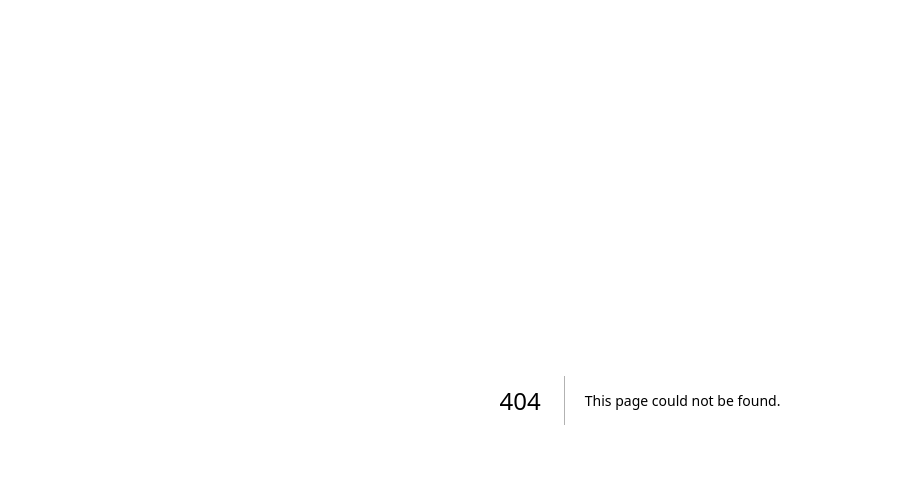
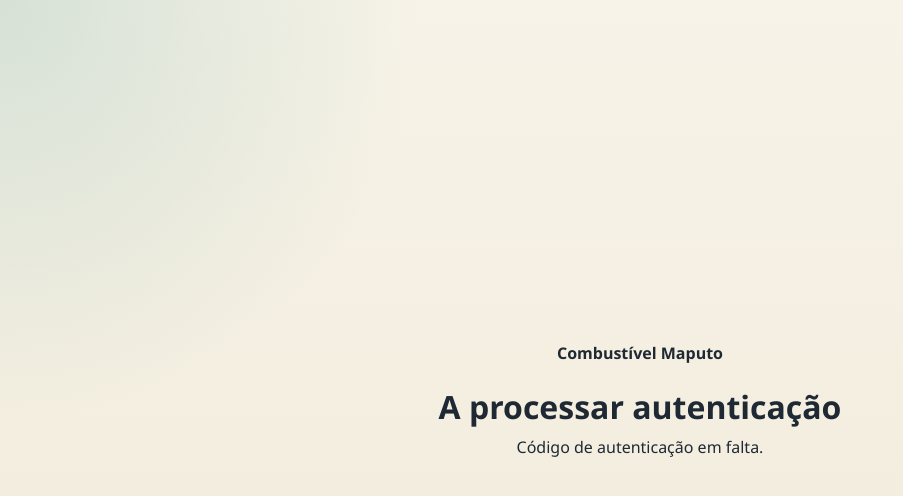
Before and after one commit to rogeriolam/combustivel-maputo, a Next.js app: page /auth/callback in a window 1280 px wide. Before the commit this address had no page. Shown: the top 496 px of the page, without its empty margins (0-903 px from the left). Built offline with nearby package versions, Linux system fonts and the light colour scheme; no server answers.

Commit message:
Fix OAuth callback and logout redirect

```diff
--- /dev/null
+++ b/app/auth/callback/page.tsx
@@ -0,0 +1,59 @@
+"use client";
+
+import { useEffect, useMemo, useState } from "react";
+import { useRouter, useSearchParams } from "next/navigation";
+import { createSupabaseBrowserClient } from "@/lib/supabase/client";
+
+export default function AuthCallbackPage() {
+  const router = useRouter();
+  const searchParams = useSearchParams();
+  const supabase = useMemo(() => createSupabaseBrowserClient(), []);
+  const [message, setMessage] = useState("A concluir o login...");
+
+  useEffect(() => {
+    async function finishOAuth() {
+      const code = searchParams.get("code");
+      const next = searchParams.get("next") ?? "/profile";
+
+      if (!supabase) {
+        setMessage("Supabase não está configurado nesta sessão.");
+        return;
+      }
+
+      if (!code) {
+        setMessage("Código de autenticação em falta.");
+        return;
+      }
+
+      const { error } = await supabase.auth.exchangeCodeForSession(code);
+
+      if (error) {
+        setMessage(`Falha no login: ${error.message}`);
+        return;
+      }
+
+      router.replace(next);
+      router.refresh();
+    }
+
+    finishOAuth();
+  }, [router, searchParams, supabase]);
+
+  return (
+    <main
+      style={{
+        minHeight: "100vh",
+        display: "grid",
+        placeItems: "center",
+        padding: 24,
+        textAlign: "center"
+      }}
+    >
+      <div>
+        <p style={{ margin: 0, fontWeight: 700 }}>Combustível Maputo</p>
+        <h1 style={{ marginBottom: 8 }}>A processar autenticação</h1>
+        <p style={{ margin: 0 }}>{message}</p>
+      </div>
+    </main>
+  );
+}
--- a/components/auth/logout-button.tsx
+++ b/components/auth/logout-button.tsx
@@ -7,7 +7,7 @@ export function LogoutButton() {
 
   async function handleLogout() {
     await supabase?.auth.signOut();
-    window.location.href = "/";
+    window.location.href = "/auth";
   }
 
   return (
```
Also changed, not shown: app/auth/callback/route.ts (deleted, +0 -26 lines).
